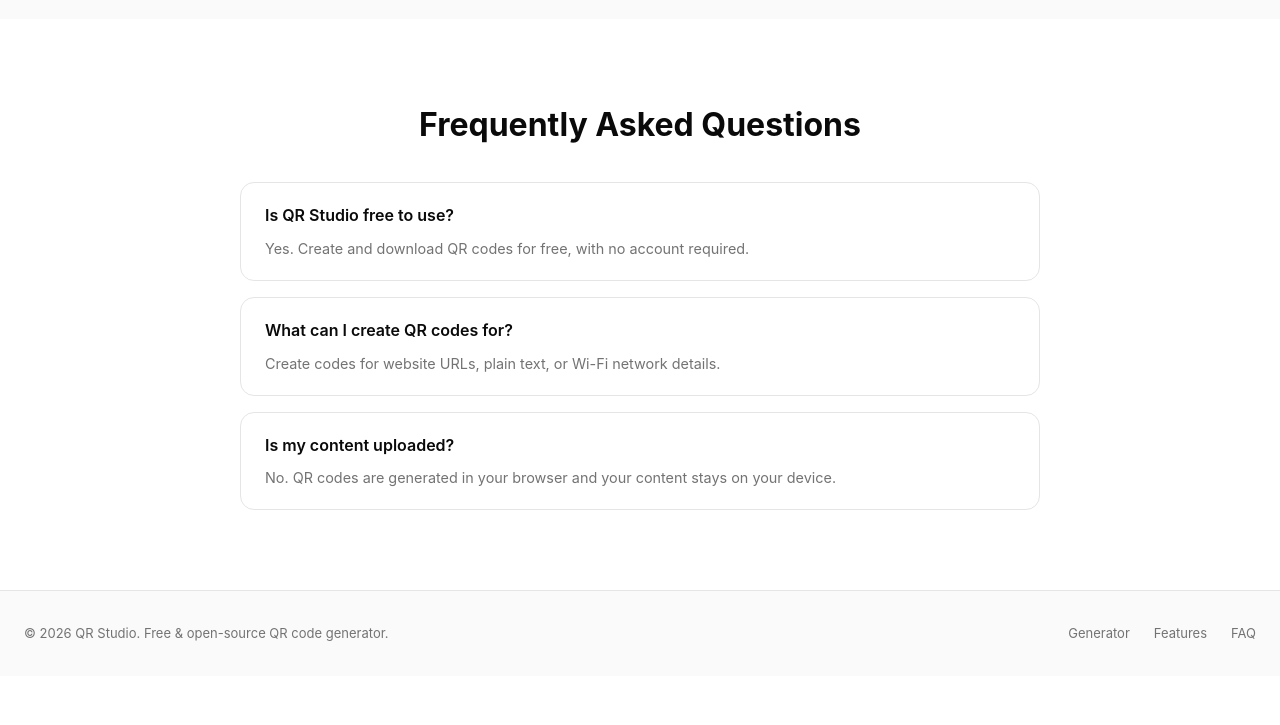
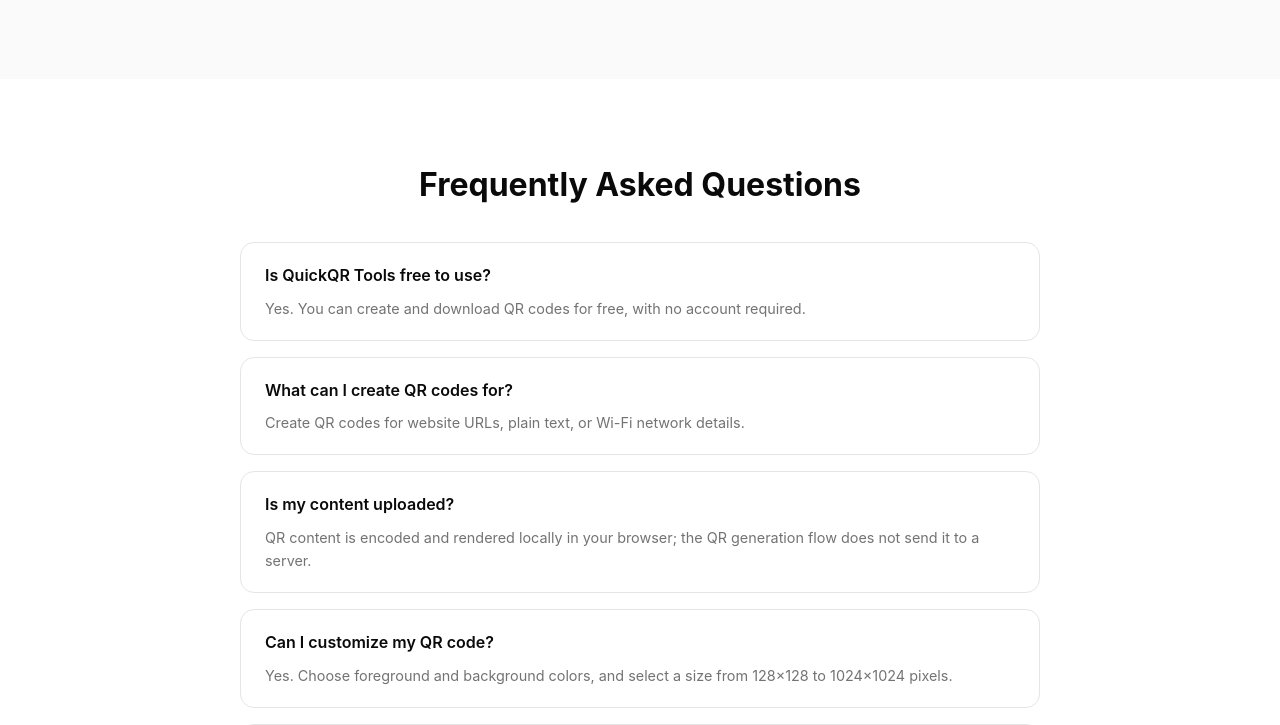
Before and after one commit to BogdanMosok/qr-code-studio, a React (Vite) app: page / in a window 1280 px wide. Shown: the part 2008-2733 px from the top of the page. Before the commit the page ends 2684 px from the top, so only its background shows below. Built offline with nearby package versions, Linux system fonts and the light colour scheme.

Commit message:
Add Schema.org structured data

```diff
--- a/index.html
+++ b/index.html
@@ -11,6 +11,41 @@
       name="description"
       content="Create free QR codes for links, text and Wi-Fi. Customize your code and download it as a PNG. No sign-up required."
     />
+
+    <script type="application/ld+json">
+      {
+        "@context": "https://schema.org",
+        "@graph": [
+          {
+            "@type": "WebSite",
+            "@id": "https://quickqr-tools.netlify.app/#website",
+            "name": "QuickQR Tools",
+            "url": "https://quickqr-tools.netlify.app/",
+            "description": "Create free QR codes for links, text and Wi-Fi. Customize your code and download it as a PNG.",
+            "inLanguage": "en"
+          },
+          {
+            "@type": "WebApplication",
+            "@id": "https://quickqr-tools.netlify.app/#webapplication",
+            "name": "QuickQR Tools",
+            "url": "https://quickqr-tools.netlify.app/",
+            "description": "Create free QR codes for links, text and Wi-Fi. Customize your code and download it as a PNG.",
+            "applicationCategory": "UtilitiesApplication",
+            "operatingSystem": "Any",
+            "isAccessibleForFree": true,
+            "offers": {
+              "@type": "Offer",
+              "price": 0,
+              "priceCurrency": "USD"
+            },
+            "inLanguage": "en",
+            "isPartOf": {
+              "@id": "https://quickqr-tools.netlify.app/#website"
+            }
+          }
+        ]
+      }
+    </script>
 
     <meta name="robots" content="index, follow" />
 
--- a/src/components/Features/Features.tsx
+++ b/src/components/Features/Features.tsx
@@ -74,7 +74,7 @@ export const Features: React.FC = () => {
   return (
     <section className="features" id="features">
       <div className="features__inner">
-        <h2 className="features__title">Why QR Studio?</h2>
+        <h2 className="features__title">Why QuickQR Tools?</h2>
         <p className="features__subtitle">Everything you need to create perfect QR codes</p>
 
         <div className="features__grid">
--- a/src/components/Footer/Footer.tsx
+++ b/src/components/Footer/Footer.tsx
@@ -6,7 +6,7 @@ export const Footer: React.FC = () => {
   return (
     <footer className="footer">
       <div className="footer__inner">
-        <p className="footer__text">© {year} QR Studio. Free & open-source QR code generator.</p>
+        <p className="footer__text">© {year} QuickQR Tools. Free QR code generator.</p>
         <div className="footer__links">
           <a href="#generator" className="footer__link">Generator</a>
           <a href="#features" className="footer__link">Features</a>
--- a/src/components/Header/Header.tsx
+++ b/src/components/Header/Header.tsx
@@ -52,7 +52,7 @@ export const Header: React.FC = () => {
   return (
     <header className="header">
       <div className="header__inner">
-        <a href="/" className="header__logo" aria-label="QR Studio home">
+        <a href="/" className="header__logo" aria-label="QuickQR Tools home">
           <svg viewBox="0 0 32 32" fill="none" xmlns="http://www.w3.org/2000/svg">
             <rect width="32" height="32" rx="6" fill="#7c3aed" />
             <rect x="6" y="6" width="8" height="8" rx="1.5" fill="white" />
@@ -60,7 +60,7 @@ export const Header: React.FC = () => {
             <rect x="6" y="18" width="8" height="8" rx="1.5" fill="white" />
             <rect x="20" y="20" width="4" height="4" rx="1" fill="white" />
           </svg>
-          QR Studio
+          QuickQR Tools
         </a>
 
         <nav
--- a/src/components/Hero/Hero.tsx
+++ b/src/components/Hero/Hero.tsx
@@ -15,7 +15,8 @@ export const Hero: React.FC = () => {
       </div>
 
       <h1 className="hero__title">
-        Generate <span>QR Codes</span> instantly in your browser
+        Free QR Code Generator – Create QR Codes
+        <span> Instantly Online</span>
       </h1>
 
       <p className="hero__subtitle">
--- a/src/pages/Home/Home.tsx
+++ b/src/pages/Home/Home.tsx
@@ -135,21 +135,39 @@ export const Home: React.FC = () => {
           <h2 className="faq__title">Frequently Asked Questions</h2>
           <div className="faq__list">
             <article className="faq__item">
-              <h3 className="faq__question">Is QR Studio free to use?</h3>
+              <h3 className="faq__question">Is QuickQR Tools free to use?</h3>
               <p className="faq__answer">
-                Yes. Create and download QR codes for free, with no account required.
+                Yes. You can create and download QR codes for free, with no account required.
               </p>
             </article>
             <article className="faq__item">
               <h3 className="faq__question">What can I create QR codes for?</h3>
               <p className="faq__answer">
-                Create codes for website URLs, plain text, or Wi-Fi network details.
+                Create QR codes for website URLs, plain text, or Wi-Fi network details.
               </p>
             </article>
             <article className="faq__item">
               <h3 className="faq__question">Is my content uploaded?</h3>
               <p className="faq__answer">
-                No. QR codes are generated in your browser and your content stays on your device.
+                QR content is encoded and rendered locally in your browser; the QR generation flow does not send it to a server.
+              </p>
+            </article>
+            <article className="faq__item">
+              <h3 className="faq__question">Can I customize my QR code?</h3>
+              <p className="faq__answer">
+                Yes. Choose foreground and background colors, and select a size from 128×128 to 1024×1024 pixels.
+              </p>
+            </article>
+            <article className="faq__item">
+              <h3 className="faq__question">Can I download my QR code?</h3>
+              <p className="faq__answer">
+                Yes. Download your generated QR code as a PNG image.
+              </p>
+            </article>
+            <article className="faq__item">
+              <h3 className="faq__question">Do QR codes expire?</h3>
+              <p className="faq__answer">
+                QR codes have no built-in expiration date. However, an encoded URL may stop working, or Wi-Fi details may change.
               </p>
             </article>
           </div>
```
